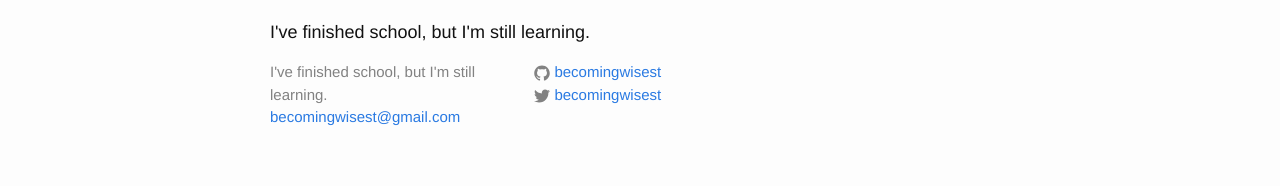
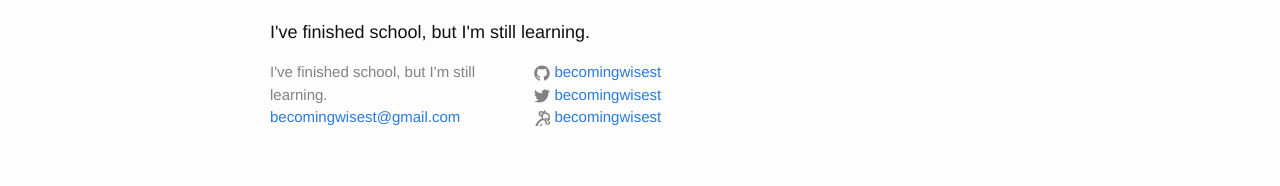
Before and after one commit to becomingwisest/becoming.wise.st, a Jekyll site: the page built from index.html, in a window 1280 px wide. Shown: the part 1658-1844 px from the top of the page. Built offline with Jekyll 4.4.1, drawn with Linux system fonts in a browser that asks for light colours.

Commit message:
Setup keybase template/icon

```diff
--- a/_config.yml
+++ b/_config.yml
@@ -16,6 +16,7 @@
 url: "https://becoming.wise.st" # the base hostname & protocol for your site
 twitter_username: becomingwisest
 github_username:  becomingwisest
+keybase_username: becomingwisest
 
 # Build settings
 markdown: kramdown
--- a/_includes/footer.html
+++ b/_includes/footer.html
@@ -25,6 +25,12 @@
             {% include icon-twitter.html username=site.twitter_username %}
           </li>
           {% endif %}
+
+          {% if site.keybase_username %}
+          <li>
+            {% include icon-keybase.html username=site.keybase_username %}
+          </li>
+          {% endif %}
         </ul>
       </div>
 
--- /dev/null
+++ b/_includes/icon-keybase.html
@@ -0,0 +1 @@
+<a href="https://keybase.io//{{ include.username }}"><span class="icon icon--keybase">{% include icon-keybase.svg %}</span><span class="username">{{ include.username }}</span></a>
```
Also changed, not shown: _includes/icon-keybase.svg.
